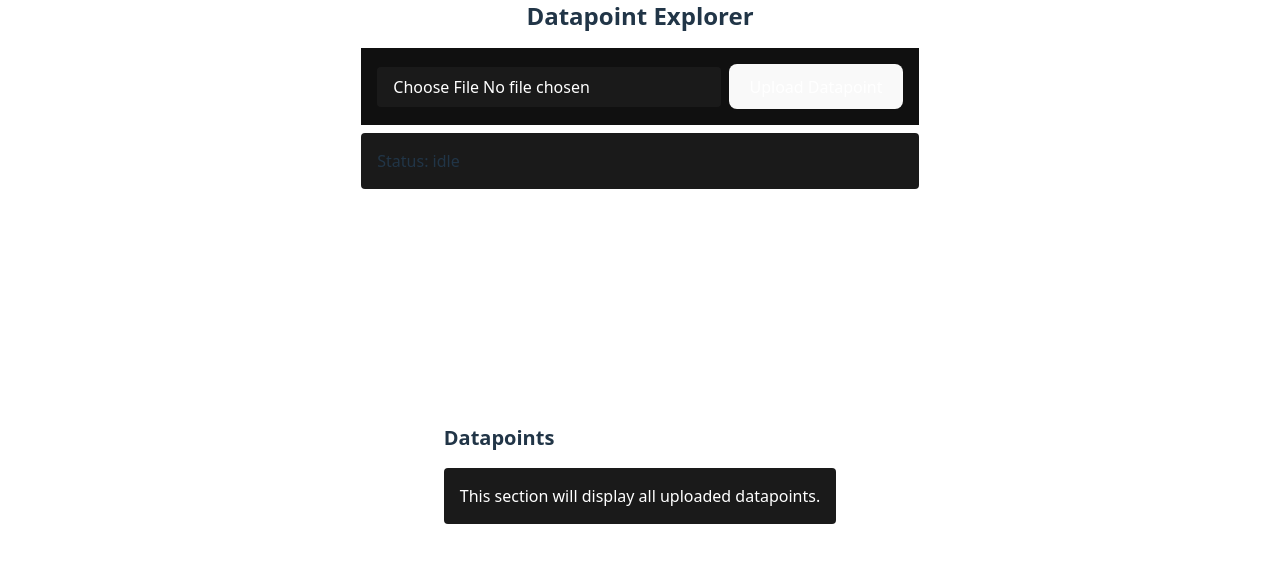
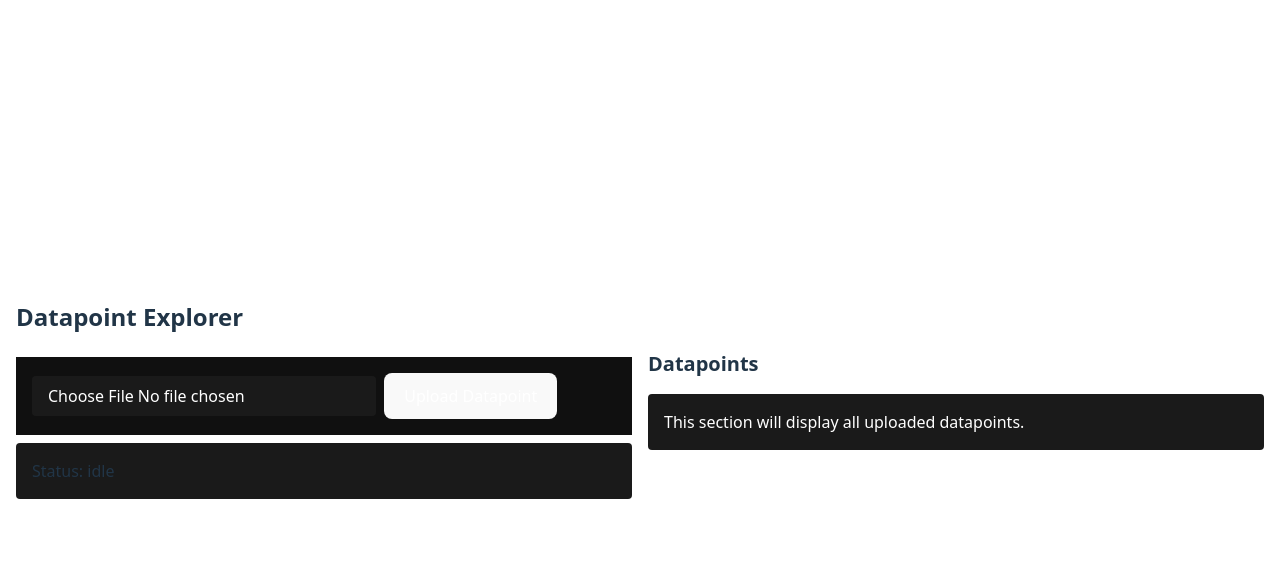
Before and after one commit to aeskerminen/openosint, a React (Vite) app in the folder openosint-frontend/: page / in a window 1280 px wide. Shown: the top 562 px of the page. Built offline with nearby package versions, Linux system fonts and the light colour scheme.

Commit message:
change ui

```diff
--- a/openosint-frontend/package.json
+++ b/openosint-frontend/package.json
@@ -10,10 +10,12 @@
     "preview": "vite preview"
   },
   "dependencies": {
+    "@reduxjs/toolkit": "^2.8.2",
     "@tailwindcss/vite": "^4.1.10",
     "axios": "^1.10.0",
     "react": "^19.1.0",
     "react-dom": "^19.1.0",
+    "react-redux": "^9.2.0",
     "socket.io-client": "^4.8.1",
     "tailwindcss": "^4.1.10"
   },
--- a/openosint-frontend/src/features/datapoint_explorer/DatapointExplorer.tsx
+++ b/openosint-frontend/src/features/datapoint_explorer/DatapointExplorer.tsx
@@ -44,11 +44,12 @@ const DatapointExplorer = () => {
     })
 
     return (
-        <div className="flex flex-col h-screen items-center justify-center flex-1">
-            <p className="text-2xl font-bold mb-4">Datapoint Explorer</p>
+        <div className="flex flex-row w-screen h-screen items-center justify-center flex-1 gap-4 p-4">
 
             {/* Form for uploading a picture (datapoint)*/}
             <div className="flex-1 flex flex-col gap-2">
+                <p className="text-2xl font-bold mb-4">Datapoint Explorer</p>
+
                 <form className="flex flex-row items-center gap-2 bg-[#101010] p-4">
                     <input type="file" accept="image/*" className="bg-[#1a1a1a] text-white px-4 py-2 rounded" ref={fileInputRef} onChange={(e) => { setSelectedFile(e.currentTarget.files ? e.currentTarget.files[0] : null) }} />
                     <button type="submit" className=" text-white px-4 py-2 rounded" onClick={handleSubmit} >
@@ -59,12 +60,11 @@ const DatapointExplorer = () => {
             </div>
 
 
-            {/* List of all datapoints fetched from the backend */}
             <div className="flex-1">
                 <p className="text-xl font-bold mb-4">Datapoints</p>
                 <div className="bg-[#1a1a1a] p-4 rounded">
                     <p className="text-white">This section will display all uploaded datapoints.</p>
-                    {/* Here you can implement a component to list all datapoints */}
+
                 </div>
             </div>
 
```
Also changed, not shown: openosint-frontend/src/store.ts (added), 1 other file (tests, documents, lock files or other folders).
